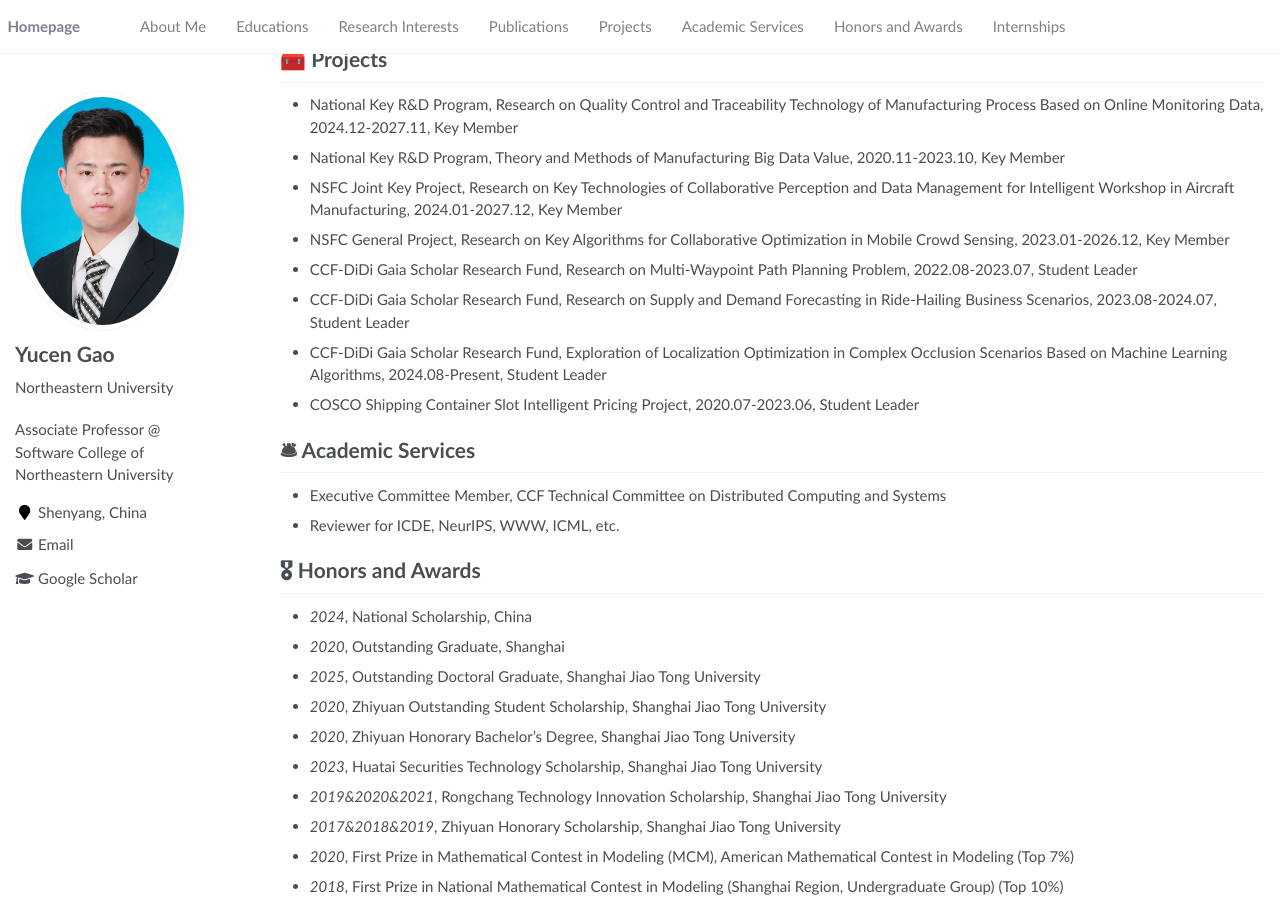
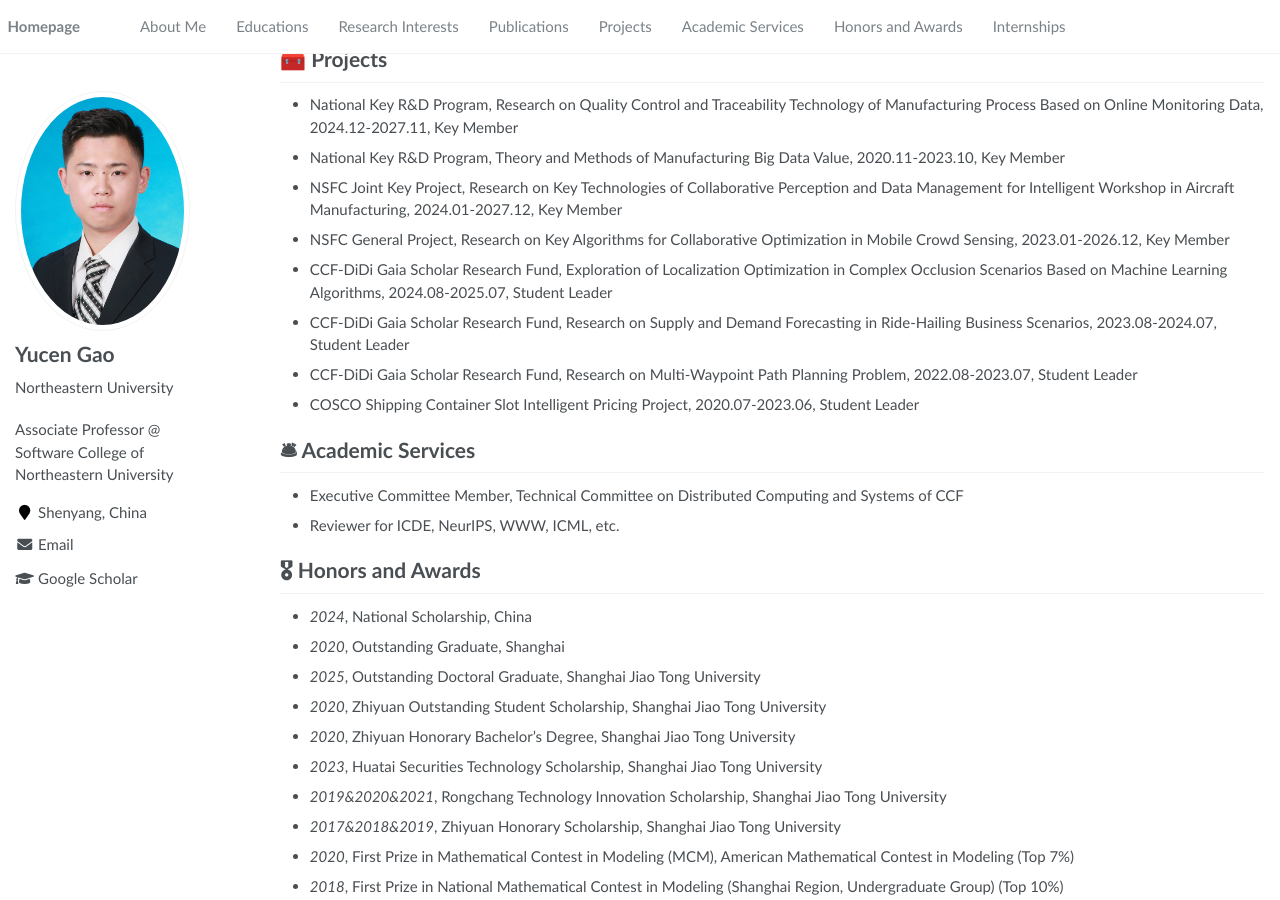
Before and after one commit to GaoYucen/GaoYucen.github.io, a Jekyll site: the page built from _pages/about.md, in a window 1280 px wide and 900 px high, scrolled down 1700 px. Built offline with Jekyll 4.4.1, drawn with Linux system fonts in a browser that asks for light colours.

Commit message:
update terms

```diff
--- a/_pages/about.md
+++ b/_pages/about.md
@@ -78,13 +78,13 @@ Data Engineering, Network Optimization
 - National Key R&D Program, Theory and Methods of Manufacturing Big Data Value, 2020.11-2023.10, Key Member
 - NSFC Joint Key Project, Research on Key Technologies of Collaborative Perception and Data Management for Intelligent Workshop in Aircraft Manufacturing, 2024.01-2027.12, Key Member
 - NSFC General Project, Research on Key Algorithms for Collaborative Optimization in Mobile Crowd Sensing, 2023.01-2026.12, Key Member
+- CCF-DiDi Gaia Scholar Research Fund, Exploration of Localization Optimization in Complex Occlusion Scenarios Based on Machine Learning Algorithms, 2024.08-2025.07, Student Leader
+- CCF-DiDi Gaia Scholar Research Fund, Research on Supply and Demand Forecasting in Ride-Hailing Business Scenarios, 2023.08-2024.07, Student Leader
 - CCF-DiDi Gaia Scholar Research Fund, Research on Multi-Waypoint Path Planning Problem, 2022.08-2023.07, Student Leader
-- CCF-DiDi Gaia Scholar Research Fund, Research on Supply and Demand Forecasting in Ride-Hailing Business Scenarios, 2023.08-2024.07, Student Leader
-- CCF-DiDi Gaia Scholar Research Fund, Exploration of Localization Optimization in Complex Occlusion Scenarios Based on Machine Learning Algorithms, 2024.08-Present, Student Leader
 - COSCO Shipping Container Slot Intelligent Pricing Project, 2020.07-2023.06, Student Leader
 
 # 🛎 Academic Services
-- Executive Committee Member, CCF Technical Committee on Distributed Computing and Systems
+- Executive Committee Member, Technical Committee on Distributed Computing and Systems of CCF
 - Reviewer for ICDE, NeurIPS, WWW, ICML, etc.
 
 # 🎖 Honors and Awards
```
